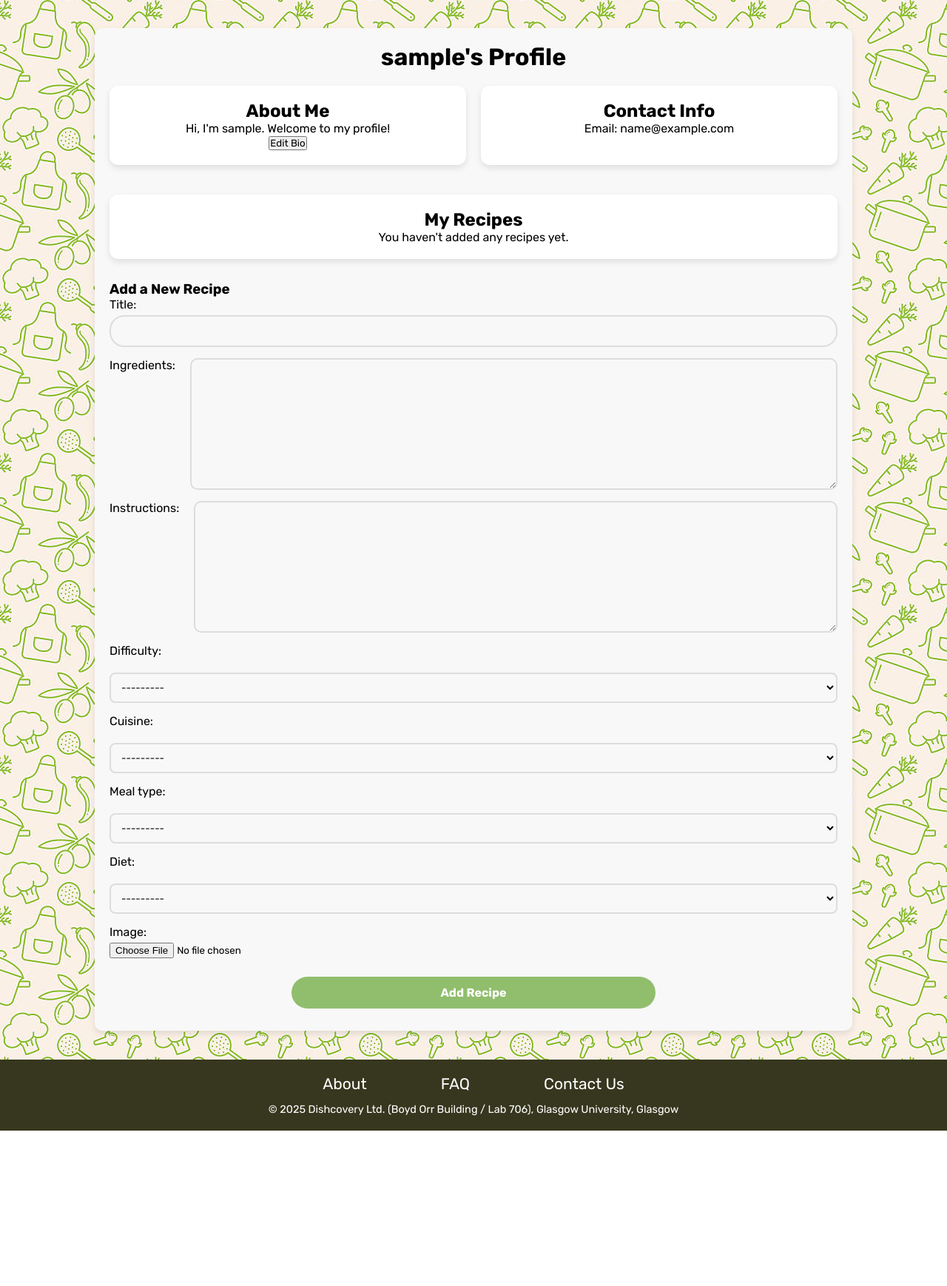
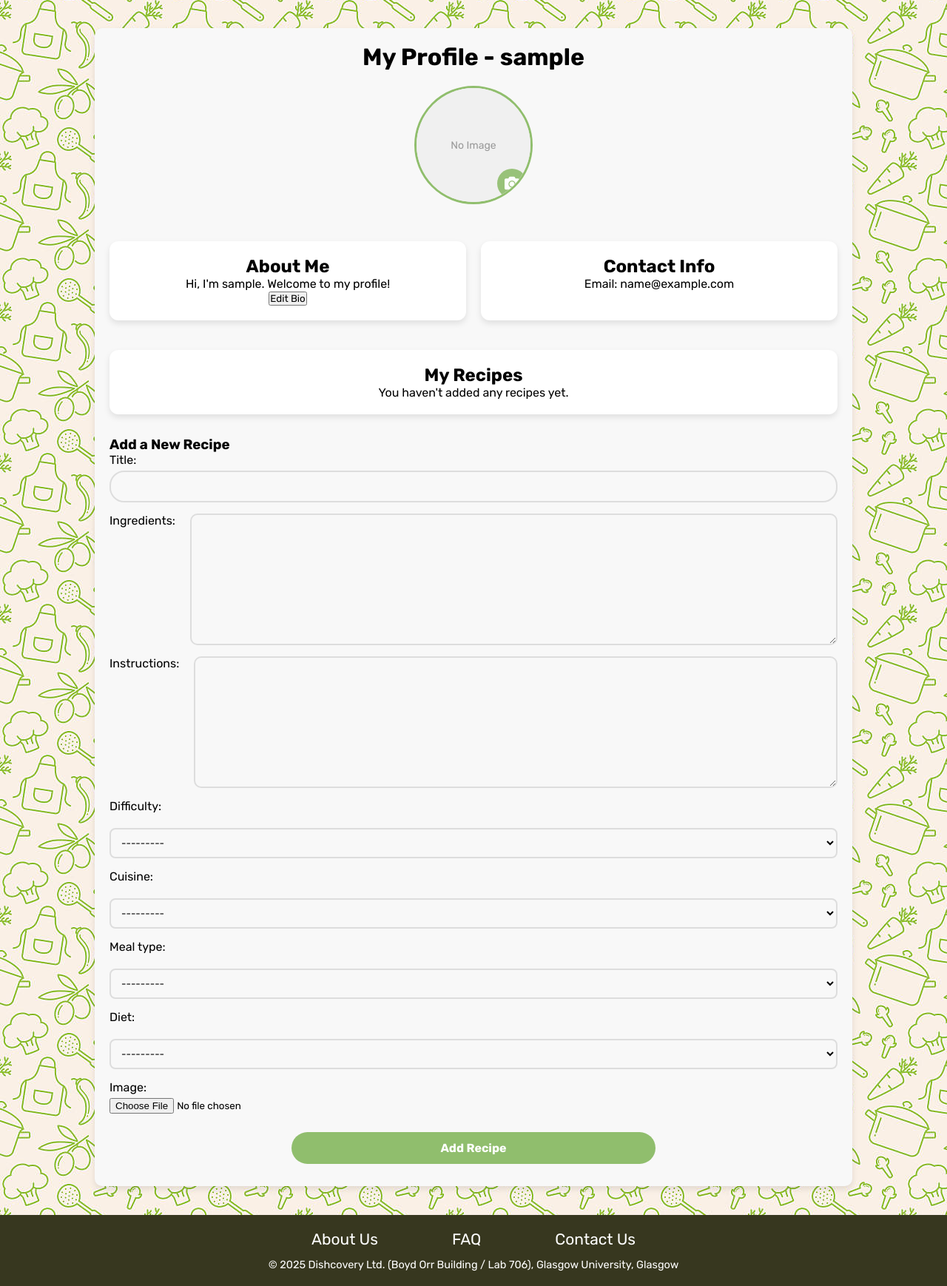
Before and after one commit to moha-alsenani/dishcovery_project, a Django app: page /dishcovery/profile_page/ in a window 1280 px wide. Shown: the part 100-1838 px from the top of the page at 74% size. Before the commit the page ends 1628 px from the top, so only its background shows below. Run offline with Django 3.2, Linux system fonts and the light colour scheme; the visitor is signed in with stand-in values (Sample User, id 1); data that the repository does not hold is empty.

Commit message:
pics fields looks nicer and added uploading profile picture functionality

```diff
--- a/dishcovery/urls.py
+++ b/dishcovery/urls.py
@@ -20,5 +20,6 @@ urlpatterns = [
     path('faq/', views.faq, name='faq'),
     path('contact/', views.contact, name='contact'),
     path('update_bio/', views.update_bio, name='update_bio'),
-    path('user/<int:user_id>/', views.user_profile, name='user_profile'),
+    path('user/<int:user_id>/', views.other_user_profile, name='other_user_profile'),
+    path('update_profile_picture/', views.update_profile_picture, name='update_profile_picture'),
     ]+static(settings.MEDIA_URL, document_root=settings.MEDIA_ROOT)
--- a/dishcovery/views.py
+++ b/dishcovery/views.py
@@ -92,6 +92,15 @@ def profile_page(request):
     })
 
 @login_required
+def update_profile_picture(request):
+    if request.method == 'POST' and 'picture' in request.FILES:
+        # Get the user's profile and update the picture
+        profile = request.user.userprofile
+        profile.picture = request.FILES['picture']
+        profile.save()
+    return redirect('dishcovery:profile_page')
+
+@login_required
 def update_bio(request):
     if request.method == 'POST':
         new_bio = request.POST.get('bio')
@@ -102,7 +111,7 @@ def update_bio(request):
             profile.save()
     return redirect('dishcovery:profile_page')
 
-def user_profile(request, user_id):
+def other_user_profile(request, user_id):
     profile_user = get_object_or_404(User, id=user_id)
     user_recipes = Recipe.objects.filter(author=profile_user)
 
@@ -111,7 +120,7 @@ def user_profile(request, user_id):
         'user_recipes': user_recipes,
     }
 
-    return render(request, 'dishcovery_project/user_profile.html', context)
+    return render(request, 'dishcovery_project/other_user_profile.html', context)
 
 def recipe_details(request, recipe_id):
     recipe = get_object_or_404(Recipe, id=recipe_id)
--- a/static/css/styles.css
+++ b/static/css/styles.css
@@ -417,35 +417,41 @@ footer {
 
 .recipe-container ul.inline-list {
     display: flex;
-    /* Makes items appear in a row */
+
     justify-content: space-between;
-    /* Spreads items evenly */
+
     padding: 0;
     list-style: none;
-    /* Removes bullets */
+
     gap: 20px;
-    /* Adds spacing between items */
+
 }
 
 .recipe-container ul {
     margin-top: 10px;
     display: flex;
-    /* Makes items appear in a row */
+
     justify-content: space-around;
-    /* Spreads items evenly */
+
     padding: 0;
     list-style: none;
-    /* Removes bullets */
+
     gap: 20px;
-    /* Adds spacing between items */
+
     font-weight: bold;
 }
 
 .recipe-image {
-    width: 100%;
-    max-height: 400px;
-    object-fit: cover;
+    max-width: 450px;
+    height: auto;
+    max-height: 300px;
+    object-fit: contain;
     border-radius: 8px;
+    margin: 20px auto;
+    display: block;
+    box-shadow: 0 4px 8px rgba(0, 0, 0, 0.1);
+    border: 1px solid #e0e0e0;
+    background-color: white;
 }
 
 .recipe-section {
@@ -971,3 +977,86 @@ textarea:focus {
 .recipe-box a:hover {
     color: #90be6d;
 }
+
+/* Profile header styling */
+.profile-header {
+    display: flex;
+    flex-direction: column;
+    align-items: center;
+    margin-bottom: 30px;
+}
+
+.profile-header h1 {
+    margin-bottom: 20px;
+    text-align: center;
+}
+
+/* Profile picture container */
+.profile-picture-container {
+    display: flex;
+    justify-content: center;
+    margin-bottom: 20px;
+}
+
+/* Centered profile picture */
+.centered-picture {
+    width: 160px;
+    height: 160px;
+    margin: 0 auto;
+    border-radius: 50%;
+    overflow: hidden;
+    border: 3px solid #90be6d;
+    position: relative;
+}
+
+.centered-picture img {
+    width: 100%;
+    height: 100%;
+    object-fit: cover;
+}
+
+.no-profile-image {
+    width: 100%;
+    height: 100%;
+    background-color: #f0f0f0;
+    display: flex;
+    align-items: center;
+    justify-content: center;
+    color: #999;
+    font-size: 14px;
+}
+
+/* Upload button styling */
+.picture-upload-overlay {
+    position: absolute;
+    bottom: 5px;
+    right: 5px;
+    background-color: rgba(144, 190, 109, 0.9);
+    border-radius: 50%;
+    width: 40px;
+    height: 40px;
+    display: flex;
+    justify-content: center;
+    align-items: center;
+    cursor: pointer;
+    transition: background-color 0.3s;
+}
+
+.picture-upload-overlay:hover {
+    background-color: rgba(107, 142, 35, 0.9);
+}
+
+.upload-icon {
+    cursor: pointer;
+    color: white;
+    display: flex;
+    justify-content: center;
+    align-items: center;
+    width: 100%;
+    height: 100%;
+}
+
+.upload-icon i {
+    font-size: 20px;
+    color: white;
+}
--- a/templates/dishcovery_project/base.html
+++ b/templates/dishcovery_project/base.html
@@ -70,7 +70,7 @@
     <footer>
         <div class="footer-container">
             <ul>
-                <li><a href="{% url 'dishcovery:about'%}">About</a></li>
+                <li><a href="{% url 'dishcovery:about'%}">About Us</a></li>
                 <li><a href="{% url 'dishcovery:faq'%}">FAQ</a></li>
                 <li><a href="{% url 'dishcovery:contact'%}">Contact Us</a></li>
             </ul>
--- a/templates/dishcovery_project/contact.html
+++ b/templates/dishcovery_project/contact.html
@@ -13,7 +13,7 @@ Contact Us
             <div class="creator-icon">
                 <i class="fas fa-user-circle"></i>
             </div>
-            <h3>Mohammed Al Senani</h3>
+            <h3>Mohammed AlSenani</h3>
             <p>2840440A@student.gla.ac.uk</p>
         </div>
 
--- a/templates/dishcovery_project/profile_page.html
+++ b/templates/dishcovery_project/profile_page.html
@@ -8,7 +8,28 @@ Profile - {{ user.username }}
 {% block body_block %}
 <div class="profile-container">
     <div class="profile-header">
-        <h1>{{ user.username }}'s Profile</h1>
+        <h1>My Profile - {{ user.username }}</h1>
+
+        <div class="profile-picture-container">
+            <div class="profile-picture centered-picture">
+                {% if user.userprofile.picture %}
+                <img src="{{ user.userprofile.picture.url }}" alt="{{ user.username }}'s profile picture">
+                {% else %}
+                <div class="no-profile-image">No Image</div>
+                {% endif %}
+                <div class="picture-upload-overlay">
+                    <form method="POST" action="{% url 'dishcovery:update_profile_picture' %}"
+                        enctype="multipart/form-data" id="profile-picture-form">
+                        {% csrf_token %}
+                        <label for="profile-picture-input" class="upload-icon">
+                            <i class="fa fa-camera"></i>
+                        </label>
+                        <input type="file" name="picture" id="profile-picture-input" style="display: none;"
+                            accept="image/*" onchange="this.form.submit()">
+                    </form>
+                </div>
+            </div>
+        </div>
     </div>
 
     <div class="profile-content">
@@ -45,15 +66,20 @@ Profile - {{ user.username }}
         <div class="profile-recipes">
             <h2>My Recipes</h2>
             {% if user_recipes %}
-            <ul>
+            <div class="recipe-grid">
                 {% for recipe in user_recipes %}
-                <li>
-                    <a href="{% url 'dishcovery:recipe_details' recipe.id %}">
-                        <strong>{{ recipe.title }}</strong> - {{ recipe.difficulty }}
-                    </a>
-                </li>
+                <div class="recipe-box">
+                    {% if recipe.image %}
+                    <img src="{{ recipe.image.url }}" alt="{{ recipe.title }}">
+                    {% else %}
+                    <div class="no-image">No Image</div>
+                    {% endif %}
+                    <h3><a href="{% url 'dishcovery:recipe_details' recipe.id %}">{{ recipe.title }}</a></h3>
+                    <p>{{ recipe.difficulty }} | {{ recipe.cuisine.name }}</p>
+                    <p>{{ recipe.meal_type }}</p>
+                </div>
                 {% endfor %}
-            </ul>
+            </div>
             {% else %}
             <p>You haven't added any recipes yet.</p>
             {% endif %}
--- a/templates/dishcovery_project/recipe_details.html
+++ b/templates/dishcovery_project/recipe_details.html
@@ -8,7 +8,7 @@
 {% block body_block %}
 <div class="recipe-container">
     <h1>{{ recipe.title }} - shared by <a
-            href="{% url 'dishcovery:user_profile' recipe.author.id %}">{{recipe.author.username }}</a></h1>
+            href="{% url 'dishcovery:other_user_profile' recipe.author.id %}">{{recipe.author.username }}</a></h1>
     {% if recipe.image %}
     <img src="{{ recipe.image.url }}" alt="{{ recipe.title }}" class="recipe-image">
     {% else %}
```
Also changed, not shown: templates/dishcovery_project/about.html (+13 -8 lines), media/profile_images/Screenshot_2025-03-23_at_13.06.34.png (added), media/profile_images/this-image-shows-a-portrait-of-dragon-man-credit-chuang-zhao_web.webp (added), media/recipe_images/Screenshot_2025-03-23_at_12.40.47.png (added), templates/dishcovery_project/other_user_profile.html (renamed from templates/dishcovery_project/user_profile.html).
